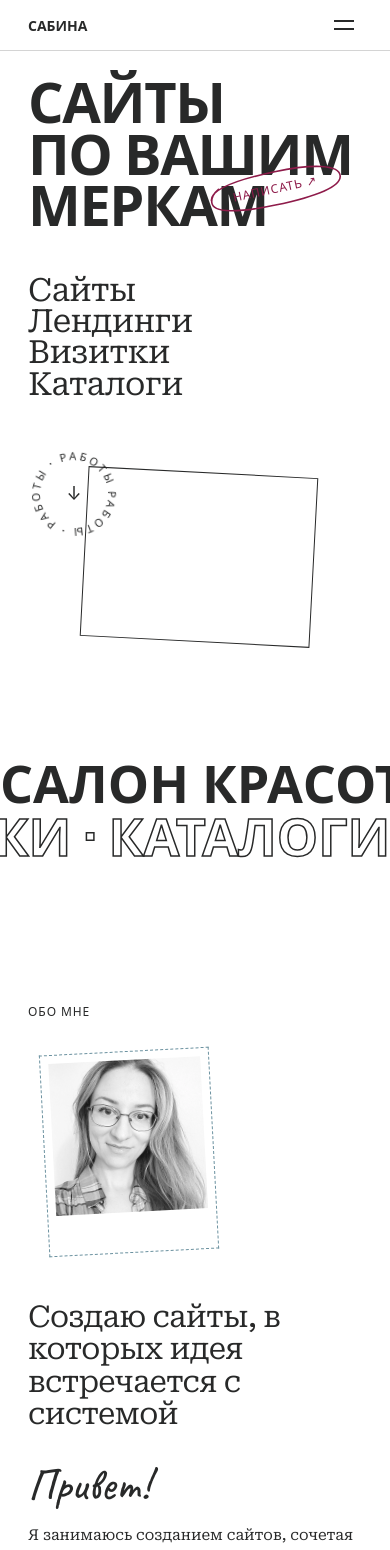
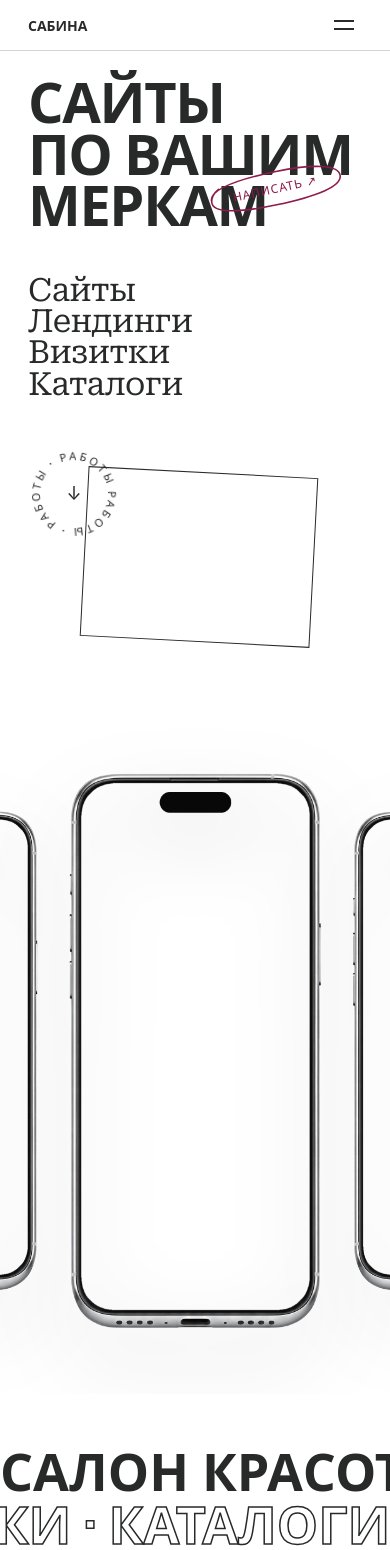
Before and after one commit to SabinaBatrakova/catalog-site, a React (Vite) app: page / in a window 390 px wide. Shown: the top 1550 px of the page. Built offline with nearby package versions, Linux system fonts and the light colour scheme; a web font is replaced by a local one.

Commit message:
feat(catalog): add PhoneRow with varied phone sizes

```diff
--- /dev/null
+++ b/src/components/pop/PhoneFrame.tsx
@@ -0,0 +1,76 @@
+import type { Work } from "@/lib/works";
+
+type PhoneFrameProps = {
+  work: Work;
+  width?: number; // ширина телефона на странице, px (высота считается сама)
+  className?: string;
+};
+
+// Размер картинки рамки и где в ней «окно» экрана (в процентах)
+const FRAME_W = 832;
+const FRAME_H = 1792;
+const SCREEN = { left: 6.25, top: 2.34, width: 87.86, height: 94.08 };
+
+const VIEWPORT = 390; // ширина настоящего телефона (iPhone)
+const SAFE_TOP = 0.055; // полоска сверху под «чёлкой» — доля высоты экрана
+
+export function PhoneFrame({ work, width = 240, className = "" }: PhoneFrameProps) {
+  const height = (width * FRAME_H) / FRAME_W;
+  const screenW = (width * SCREEN.width) / 100;
+  const screenH = (height * SCREEN.height) / 100;
+  const safeTop = screenH * SAFE_TOP;
+  const scale = screenW / VIEWPORT;
+
+  return (
+    <div className={`relative shrink-0 ${className}`} style={{ width, height }}>
+      {/* экран — лежит ПОД рамкой */}
+      <div
+        className="absolute flex flex-col overflow-hidden bg-white"
+        style={{
+          left: `${SCREEN.left}%`,
+          top: `${SCREEN.top}%`,
+          width: `${SCREEN.width}%`,
+          height: `${SCREEN.height}%`,
+          borderRadius: "13% / 6%",
+        }}
+      >
+        <div className="shrink-0" style={{ height: safeTop }} />
+
+        <div className="relative flex-1 overflow-hidden">
+          {work.previewSrc ? (
+            <iframe
+              src={work.previewSrc}
+              title={`Превью: ${work.title}`}
+              tabIndex={-1}
+              loading="lazy"
+              scrolling="no"
+              className="pointer-events-none origin-top-left border-0"
+              style={{
+                width: VIEWPORT,
+                height: (screenH - safeTop) / scale,
+                transform: `scale(${scale})`,
+              }}
+            />
+          ) : work.image ? (
+            <img
+              src={work.image}
+              alt={`Скриншот: ${work.title}`}
+              loading="lazy"
+              className="h-full w-full object-cover object-top"
+            />
+          ) : (
+            <div className="h-full w-full bg-[#f5f5f7]" />
+          )}
+        </div>
+      </div>
+
+      {/* рамка телефона — лежит СВЕРХУ, экран виден сквозь прозрачное «окно» */}
+      <img
+        src="/mockups/iphone.webp"
+        alt=""
+        aria-hidden="true"
+        className="pointer-events-none absolute inset-0 h-full w-full select-none drop-shadow-[0_30px_40px_rgba(0,0,0,0.15)]"
+      />
+    </div>
+  );
+}
--- /dev/null
+++ b/src/components/pop/PhoneRow.tsx
@@ -0,0 +1,24 @@
+import { getWork } from "@/lib/works";
+import { PhoneFrame } from "./PhoneFrame";
+
+// Порядок и ширина телефонов: средний самый крупный, к краям меньше
+const ROW = [
+  { id: "ipodo-expert-lab", width: 200 },
+  { id: "tennis-1", width: 225 },
+  { id: "coffee-1", width: 260 },
+  { id: "rental-1", width: 225 },
+  { id: "ipodo", width: 200 },
+];
+
+export function PhoneRow() {
+  return (
+    <div className="flex items-center justify-center gap-6 overflow-hidden py-16">
+      {ROW.map(({ id, width }) => {
+        const work = getWork(id);
+        if (!work) return null; // если id с опечаткой — просто пропускаем
+
+        return <PhoneFrame key={id} work={work} width={width} />;
+      })}
+    </div>
+  );
+}
--- a/src/pages/Catalog.tsx
+++ b/src/pages/Catalog.tsx
@@ -6,6 +6,7 @@ import { About } from "@/components/home/About";
 import { Process } from "@/components/home/Process";
 import { SiteFooter } from "@/components/home/SiteFooter";
 import { Works } from "@/components/home/Works";
+import { PhoneRow } from "@/components/pop/PhoneRow";
 
 export function Catalog() {
   return (
@@ -13,6 +14,7 @@ export function Catalog() {
       <SiteHeader />
       <main>
         <Hero />
+        <PhoneRow />
         <RunningText />
         <About />
         <Works />
```
Also changed, not shown: public/mockups/iphone.webp (added).
